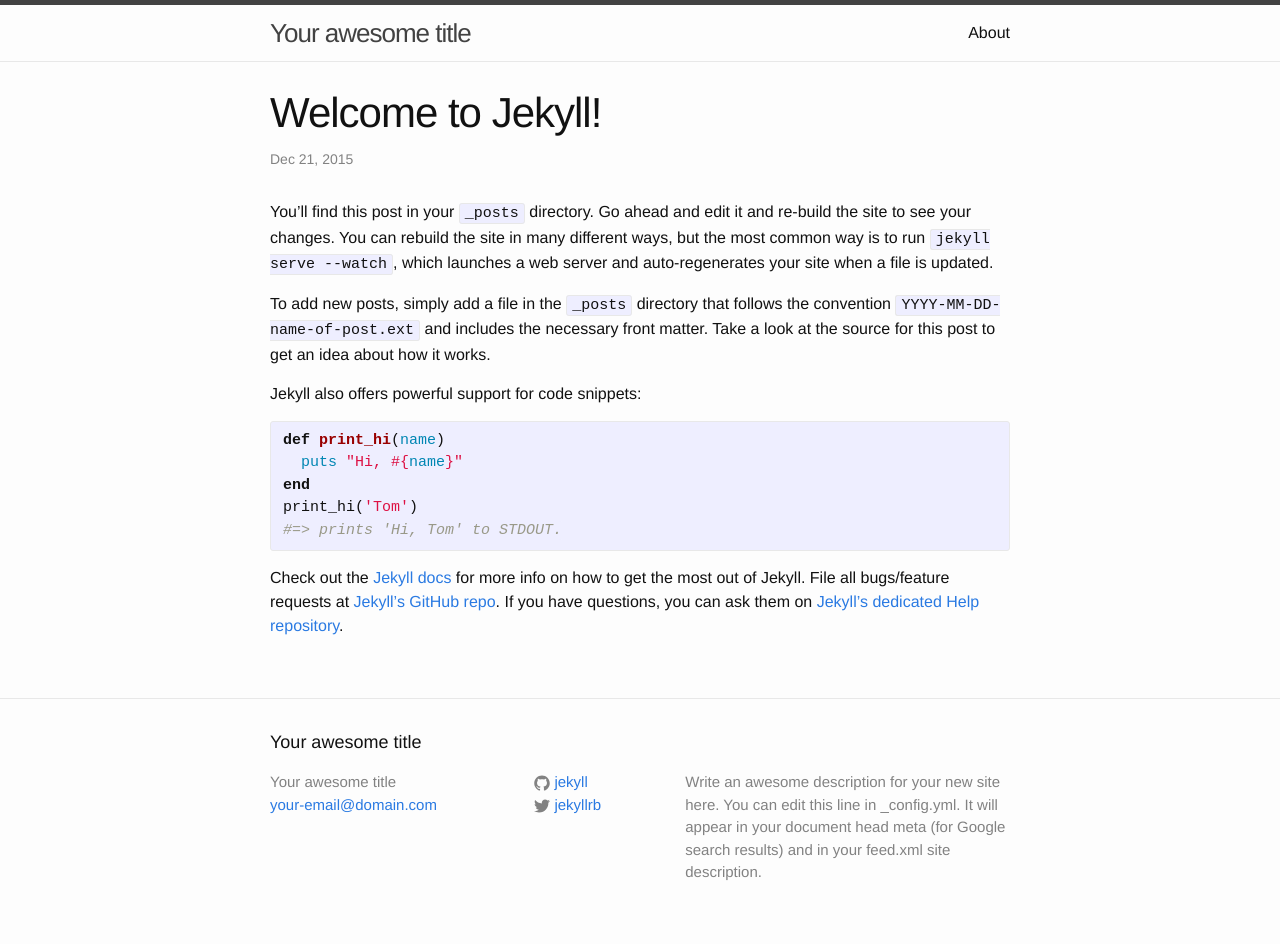
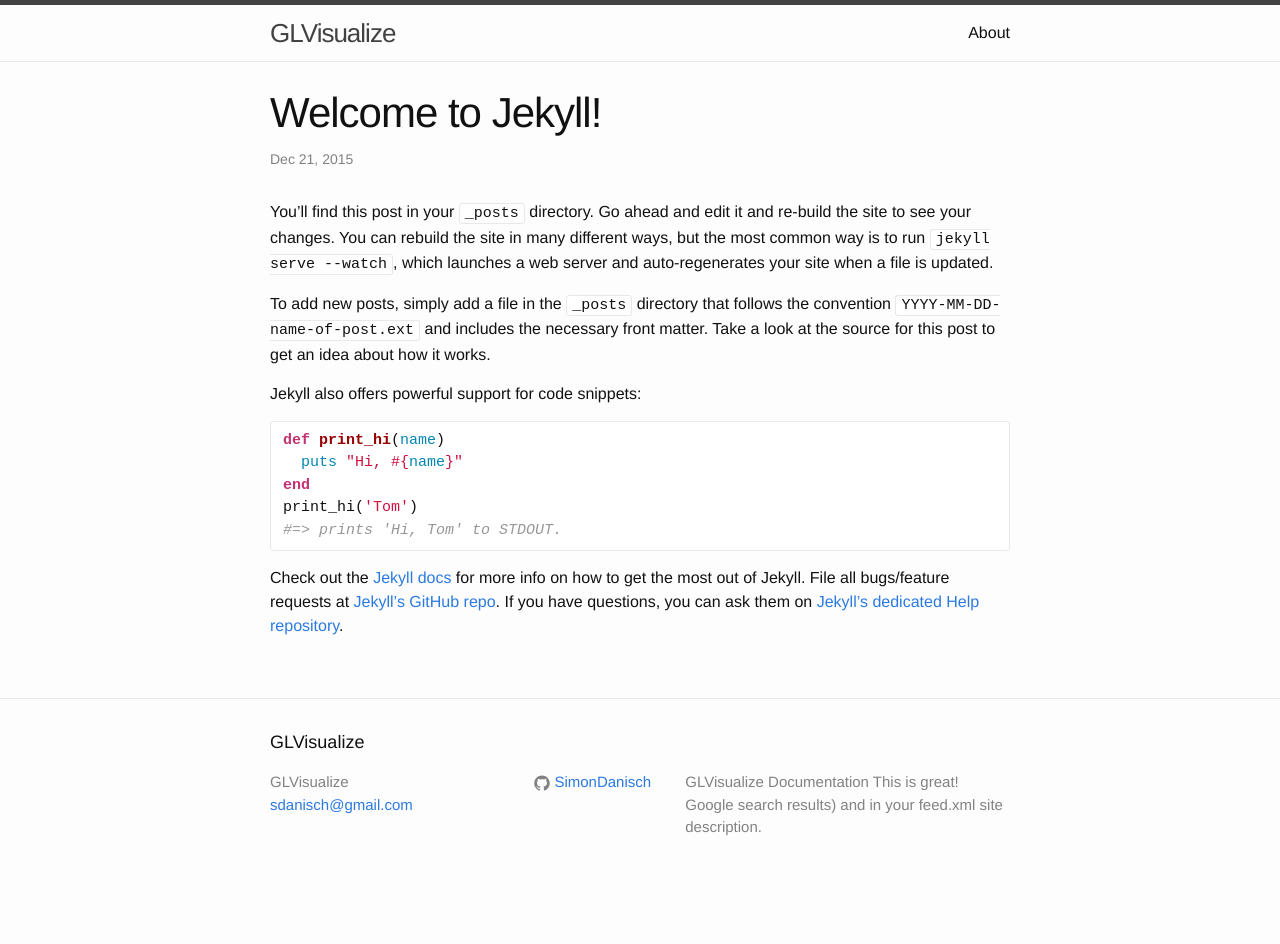
Before and after one commit to SimonDanisch/SimonDanisch.github.io, a Jekyll site: the page built from _posts/2015-12-21-welcome-to-jekyll.markdown, in a window 1280 px wide. Built offline with Jekyll 4.4.1, drawn with Linux system fonts in a browser that asks for light colours; Markdown is read by kramdown in place of the engine named in the settings; after the commit the page ends 900 px from its top, so only the background shows below that.

```diff
--- /dev/null
+++ b/Gemfile
@@ -0,0 +1,3 @@
+source 'https://rubygems.org'
+gem 'redcarpet', '~> 2.3'
+gem 'albino', '~> 1.3'
--- a/_config.yml
+++ b/_config.yml
@@ -1,14 +1,17 @@
 # Site settings
-title: Your awesome title
-email: your-email@domain.com
+title: GLVisualize
+email: sdanisch@gmail.com
 description: > # this means to ignore newlines until "baseurl:"
-  Write an awesome description for your new site here. You can edit this
-  line in _config.yml. It will appear in your document head meta (for
+  GLVisualize Documentation
+  This is great!
   Google search results) and in your feed.xml site description.
 baseurl: "" # the subpath of your site, e.g. /blog/
 url: "http://yourdomain.com" # the base hostname & protocol for your site
-twitter_username: jekyllrb
-github_username:  jekyll
+github_username:  SimonDanisch
 
 # Build settings
-markdown: kramdown
+markdown: redcarpet
+markdown_ext:  markdown,mkdown,mkdn,mkd,md
+redcarpet:
+  extensions: ["tables", "autolink", "strikethrough", "space_after_headers", "with_toc_data", "fenced_code_blocks"]
+highlighter: pygments
--- /dev/null
+++ b/_plugins/redcarpet2_markdown.rb
@@ -0,0 +1,66 @@
+require 'fileutils'
+require 'digest/md5'
+require 'redcarpet'
+require 'albino'
+
+PYGMENTS_CACHE_DIR = File.expand_path('../../_cache', __FILE__)
+FileUtils.mkdir_p(PYGMENTS_CACHE_DIR)
+
+class Redcarpet2Markdown < Redcarpet::Render::HTML
+  def block_code(code, lang)
+    lang = lang || "text"
+    path = File.join(PYGMENTS_CACHE_DIR, "#{lang}-#{Digest::MD5.hexdigest code}.html")
+    cache(path) do
+      colorized = Albino.colorize(code, lang.downcase)
+      add_code_tags(colorized, lang)
+    end
+  end
+
+  def add_code_tags(code, lang)
+    code.sub(/<pre>/, "<pre><code class=\"#{lang}\">").
+         sub(/<\/pre>/, "</code></pre>")
+  end
+
+  def cache(path)
+    if File.exist?(path)
+      File.read(path)
+    else
+      content = yield
+      File.open(path, 'w') {|f| f.print(content) }
+      content
+    end
+  end
+end
+
+class Jekyll::MarkdownConverter
+  def extensions
+    Hash[ *@config['redcarpet']['extensions'].map {|e| [e.to_sym, true] }.flatten ]
+  end
+
+  def markdown
+    @markdown ||= Redcarpet::Markdown.new(Redcarpet2Markdown.new(extensions), extensions)
+  end
+
+  def convert(content)
+    return super unless @config['markdown'] == 'redcarpet2'
+    markdown.render(content)
+  end
+end
+
+module Jekyll
+  class MarkdownTag < Liquid::Tag
+    def initialize(tag_name, text, tokens)
+      super
+      @text = text.strip
+    end
+    def render(context)
+      tmpl = File.read File.join Dir.pwd, "_includes", @text
+      site = context.registers[:site]
+      tmpl = (Liquid::Template.parse tmpl).render site.site_payload
+      html = Kramdown::Document.new(tmpl).to_html
+    end
+  end
+end
+Liquid::Template.register_tag('markdown', Jekyll::MarkdownTag)
+
+Liquid::Template.register_tag('markdown', Jekyll::MarkdownTag)
--- /dev/null
+++ b/_plugins/video_tag.rb
@@ -0,0 +1,58 @@
+# Title: Simple Video tag for Jekyll
+# Author: Brandon Mathis http://brandonmathis.com
+# Description: Easily output MPEG4 HTML5 video with a flash backup.
+#
+# Syntax {% video url/to/video [width height] [url/to/poster] %}
+#
+# Example:
+# {% video http://site.com/video.mp4 720 480 http://site.com/poster-frame.jpg %}
+#h='720' height='480' preload='none' controls poster='http://site.com/poster-frame.jpg'>
+#   <source src='http://site.com/video.mp4' type='video/mp4; codecs=\"avc1.42E01E, mp4a.40.2\"'/>
+# </video>
+#
+module Jekyll
+
+  class VideoTag < Liquid::Tag
+    @video = nil
+    @poster = ''
+    @height = ''
+    @width = ''
+
+    def initialize(tag_name, markup, tokens)
+      @videos = markup.scan(/((https?:\/\/|\/)\S+\.(webm|ogv|mp4)\S*)/i).map(&:first).compact
+      @poster = markup.scan(/((https?:\/\/|\/)\S+\.(png|gif|jpe?g)\S*)/i).map(&:first).compact.first
+      @sizes  = markup.scan(/\s(\d\S+)/i).map(&:first).compact
+      super
+    end
+
+    def render(context)
+      output = super
+      types = {
+        '.mp4' => "type='video/mp4; codecs=\"avc1.42E01E, mp4a.40.2\"'",
+        '.ogv' => "type='video/ogg; codecs=theora, vorbis'",
+        '.webm' => "type='video/webm; codecs=vp8, vorbis'"
+      }
+      if @videos.size > 0
+        video =  "<video #{sizes} preload='metadata' controls #{poster}>"
+        @videos.each do |v|
+          video << "<source src='#{v}' #{types[File.extname(v)]}>"
+        end
+        video += "</video>"
+      else
+        "Error processing input, expected syntax: {% video url/to/video [url/to/video] [url/to/video] [width height] [url/to/poster] %}"
+      end
+    end
+
+    def poster
+      "poster='#{@poster}'" if @poster
+    end
+
+    def sizes
+      attrs = "width='#{@sizes[0]}'" if @sizes[0]
+      attrs += " height='#{@sizes[1]}'" if @sizes[1]
+      attrs
+    end
+  end
+end
+
+Liquid::Template.register_tag('video', Jekyll::VideoTag)
--- a/_sass/_base.scss
+++ b/_sass/_base.scss
@@ -130,7 +130,7 @@ code {
     font-size: 15px;
     border: 1px solid $grey-color-light;
     border-radius: 3px;
-    background-color: #eef;
+    background-color: #fff;
 }
 
 code {
--- a/_sass/_syntax-highlighting.scss
+++ b/_sass/_syntax-highlighting.scss
@@ -1,67 +1,69 @@
-/**
- * Syntax highlighting styles
- */
+
 .highlight {
     background: #fff;
     @extend %vertical-rhythm;
 
-    .c     { color: #998; font-style: italic } // Comment
-    .err   { color: #a61717; background-color: #e3d2d2 } // Error
-    .k     { font-weight: bold } // Keyword
-    .o     { font-weight: bold } // Operator
-    .cm    { color: #998; font-style: italic } // Comment.Multiline
-    .cp    { color: #999; font-weight: bold } // Comment.Preproc
-    .c1    { color: #998; font-style: italic } // Comment.Single
-    .cs    { color: #999; font-weight: bold; font-style: italic } // Comment.Special
-    .gd    { color: #000; background-color: #fdd } // Generic.Deleted
-    .gd .x { color: #000; background-color: #faa } // Generic.Deleted.Specific
-    .ge    { font-style: italic } // Generic.Emph
-    .gr    { color: #a00 } // Generic.Error
-    .gh    { color: #999 } // Generic.Heading
-    .gi    { color: #000; background-color: #dfd } // Generic.Inserted
-    .gi .x { color: #000; background-color: #afa } // Generic.Inserted.Specific
-    .go    { color: #888 } // Generic.Output
-    .gp    { color: #555 } // Generic.Prompt
-    .gs    { font-weight: bold } // Generic.Strong
-    .gu    { color: #aaa } // Generic.Subheading
-    .gt    { color: #a00 } // Generic.Traceback
-    .kc    { font-weight: bold } // Keyword.Constant
-    .kd    { font-weight: bold } // Keyword.Declaration
-    .kp    { font-weight: bold } // Keyword.Pseudo
-    .kr    { font-weight: bold } // Keyword.Reserved
-    .kt    { color: #458; font-weight: bold } // Keyword.Type
-    .m     { color: #099 } // Literal.Number
-    .s     { color: #d14 } // Literal.String
-    .na    { color: #008080 } // Name.Attribute
-    .nb    { color: #0086B3 } // Name.Builtin
-    .nc    { color: #458; font-weight: bold } // Name.Class
-    .no    { color: #008080 } // Name.Constant
-    .ni    { color: #800080 } // Name.Entity
-    .ne    { color: #900; font-weight: bold } // Name.Exception
-    .nf    { color: #900; font-weight: bold } // Name.Function
-    .nn    { color: #555 } // Name.Namespace
-    .nt    { color: #000080 } // Name.Tag
-    .nv    { color: #008080 } // Name.Variable
-    .ow    { font-weight: bold } // Operator.Word
-    .w     { color: #bbb } // Text.Whitespace
-    .mf    { color: #099 } // Literal.Number.Float
-    .mh    { color: #099 } // Literal.Number.Hex
-    .mi    { color: #099 } // Literal.Number.Integer
-    .mo    { color: #099 } // Literal.Number.Oct
-    .sb    { color: #d14 } // Literal.String.Backtick
-    .sc    { color: #d14 } // Literal.String.Char
-    .sd    { color: #d14 } // Literal.String.Doc
-    .s2    { color: #d14 } // Literal.String.Double
-    .se    { color: #d14 } // Literal.String.Escape
-    .sh    { color: #d14 } // Literal.String.Heredoc
-    .si    { color: #d14 } // Literal.String.Interpol
-    .sx    { color: #d14 } // Literal.String.Other
-    .sr    { color: #009926 } // Literal.String.Regex
-    .s1    { color: #d14 } // Literal.String.Single
-    .ss    { color: #990073 } // Literal.String.Symbol
-    .bp    { color: #999 } // Name.Builtin.Pseudo
-    .vc    { color: #008080 } // Name.Variable.Class
-    .vg    { color: #008080 } // Name.Variable.Global
-    .vi    { color: #008080 } // Name.Variable.Instance
-    .il    { color: #099 } // Literal.Number.Integer.Long
+    .c { color: #969896 } // Comment */
+    .err { color: #8967bf; background-color: #e3d2d2 } // Error */
+    .k { color: #c23271; font-weight: bold } // Keyword */
+    .o { color: #a71d5d; font-weight: bold } // Operator */
+    .l { color: #8967bf; font-weight: bold } // Operator */
+    .cm { color: #969896; font-style: italic } // Comment.Multiline */
+    .cp { color: #999999; font-weight: bold; font-style: italic } // Comment.Preproc */
+    .c1 { color: #969896; font-style: italic } // Comment.Single */
+    .cs { color: #969896; font-weight: bold; font-style: italic } // Comment.Special */
+    .gd { color: #000000; background-color: #ffdddd } // Generic.Deleted */
+    .ge { color: #000000; font-style: italic } // Generic.Emph */
+    .gr { color: #8967bf } // Generic.Error */
+    .gh { color: #8967bf } // Generic.Heading */
+    .gi { color: #000000; background-color: #ddffdd } // Generic.Inserted */
+    .go { color: #888888 } // Generic.Output */
+    .gp { color: #555555 } // Generic.Prompt */
+    .gs { font-weight: bold } // Generic.Strong */
+    .gu { color: #aaaaaa } // Generic.Subheading */
+    .gt { color: #8967bf } // Generic.Traceback */
+    .kc { color: #000000; font-weight: bold } // Keyword.Constant */
+    .kd { color: #000000; font-weight: bold } // Keyword.Declaration */
+    .kn { color: #000000; font-weight: bold } // Keyword.Namespace */
+    .kp { color: #000000; font-weight: bold } // Keyword.Pseudo */
+    .kr { color: #000000; font-weight: bold } // Keyword.Reserved */
+    .kt { color: #445588; font-weight: bold } // Keyword.Type */
+    .m { color: #009999 } // Literal.Number */
+    .nv { color: #000 } /* Name.Variable */
+    .nf { color: #17a8e9 } /* Name.Function */
+    .s { color: #d01040 } // Literal.String */
+    .na { color: #008080 } // Name.Attribute */
+    .nb { color: #0086B3 } // Name.Builtin */
+    .nc { color: #8967bf; font-weight: bold } // Name.Class */
+    .no { color: #008080 } // Name.Constant */
+    .nd { color: #3c5d5d; font-weight: bold } // Name.Decorator */
+    .ni { color: #8967bf } // Name.Entity */
+    .ne { color: #990000; font-weight: bold } // Name.Exception */
+    .nf { color: #990000; font-weight: bold } // Name.Function */
+    .nl { color: #990000; font-weight: bold } // Name.Label */
+    .nn { color: #555555 } // Name.Namespace */
+    .nt { color: #000080 } // Name.Tag */
+    .nv { color: #008080 } // Name.Variable */
+    .ow { color: #000000; font-weight: bold } // Operator.Word */
+    .w { color: #bbbbbb } // Text.Whitespace */
+    .mf { color: #1fb3ee } // Literal.Number.Float */
+    .mh { color: #1fb3ee } // Literal.Number.Hex */
+    .mi { color: #1fb3ee } // Literal.Number.Integer */
+    .mo { color: #1fb3ee } // Literal.Number.Oct */
+    .sb { color: #d01040 } // Literal.String.Backtick */
+    .sc { color: #d01040 } // Literal.String.Char */
+    .sd { color: #d01040 } // Literal.String.Doc */
+    .s2 { color: #d01040 } // Literal.String.Double */
+    .se { color: #d01040 } // Literal.String.Escape */
+    .sh { color: #d01040 } // Literal.String.Heredoc */
+    .si { color: #d01040 } // Literal.String.Interpol */
+    .sx { color: #d01040 } // Literal.String.Other */
+    .sr { color: #8967bf } // Literal.String.Regex */
+    .s1 { color: #d01040 } // Literal.String.Single */
+    .ss { color: #8967bf } // Literal.String.Symbol */
+    .bp { color: #999999 } // Name.Builtin.Pseudo */
+    .vc { color: #8967bf } // Name.Variable.Class */
+    .vg { color: #8967bf } // Name.Variable.Global */
+    .vi { color: #8967bf } // Name.Variable.Instance */
+    .il { color: #009999 } // Literal.Number.Integer.Long */
 }
```
Also changed, not shown: _includes/test.md (added, +39 -0 lines), _layouts/common.html (added, +53 -0 lines), index.html (+138 -15 lines), Gemfile.lock (added), gadfly_bars.png (added), gadfly_errorbar.png (added), gadfly_points.png (added), gadfly_sin.png (added), 4 other files.
